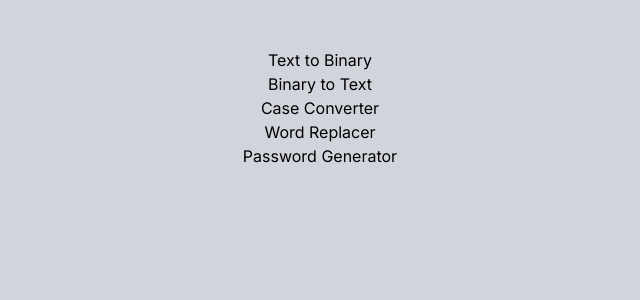
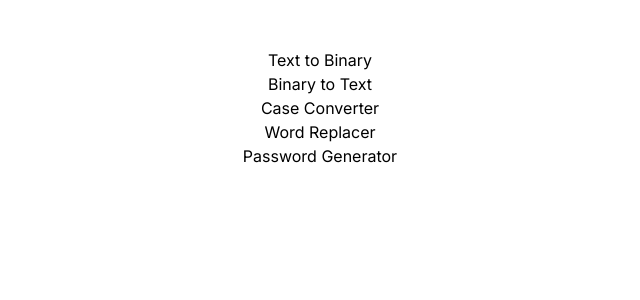
Before and after one commit to i-Buster/online-tools, a Next.js app: page / in a window 1280 px wide. Shown: the top 300 px of the page, without its empty margins (320-960 px from the left). Built offline with nearby package versions, Linux system fonts and the light colour scheme.

Commit message:
Changed global background color

```diff
--- a/app/globals.css
+++ b/app/globals.css
@@ -19,6 +19,6 @@
 
 body {
   color: rgb(var(--foreground-rgb));
-  background: rgb(209 213 219);
+  background: #ffffff;
   height: 100%
 }
```
